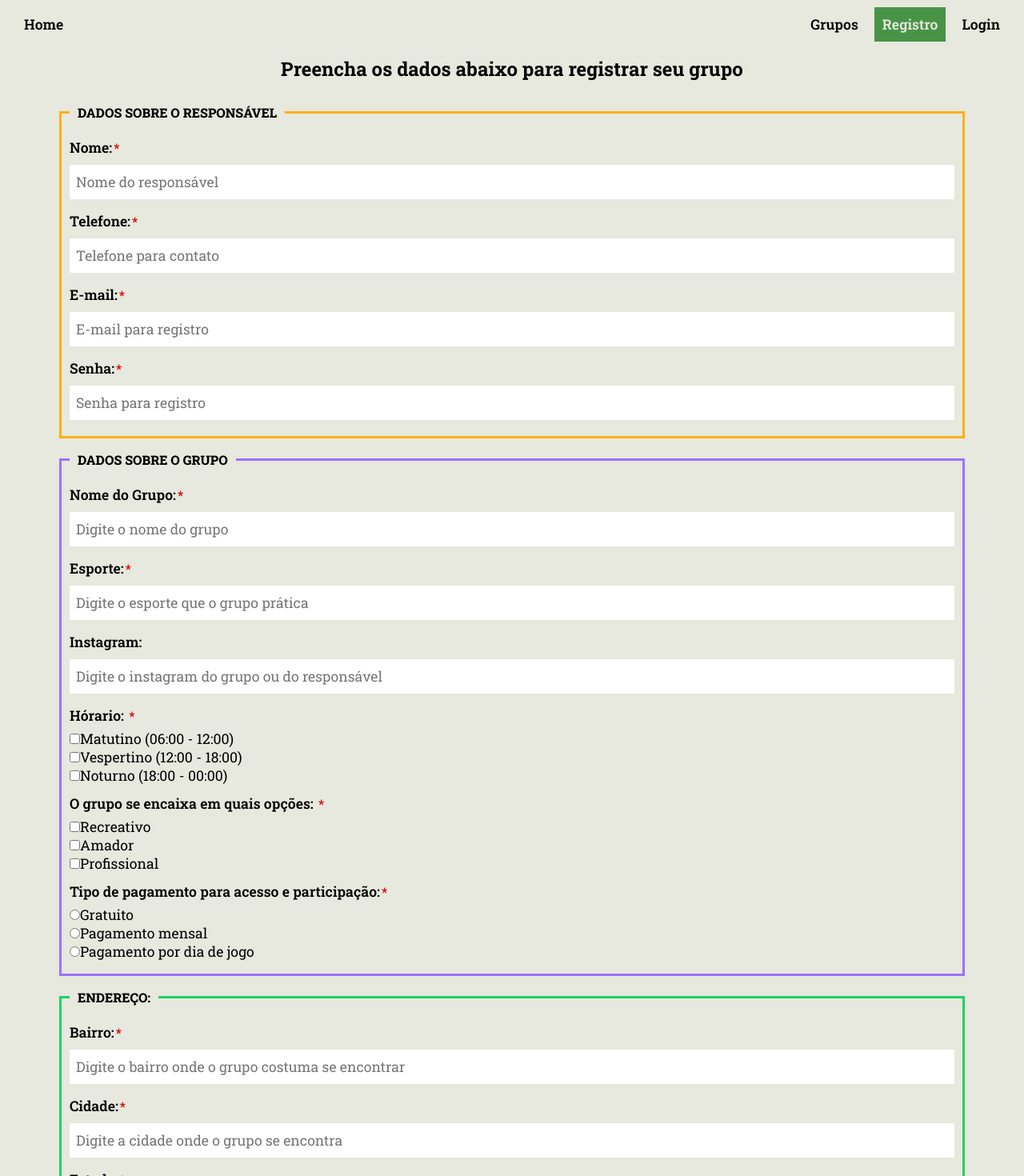
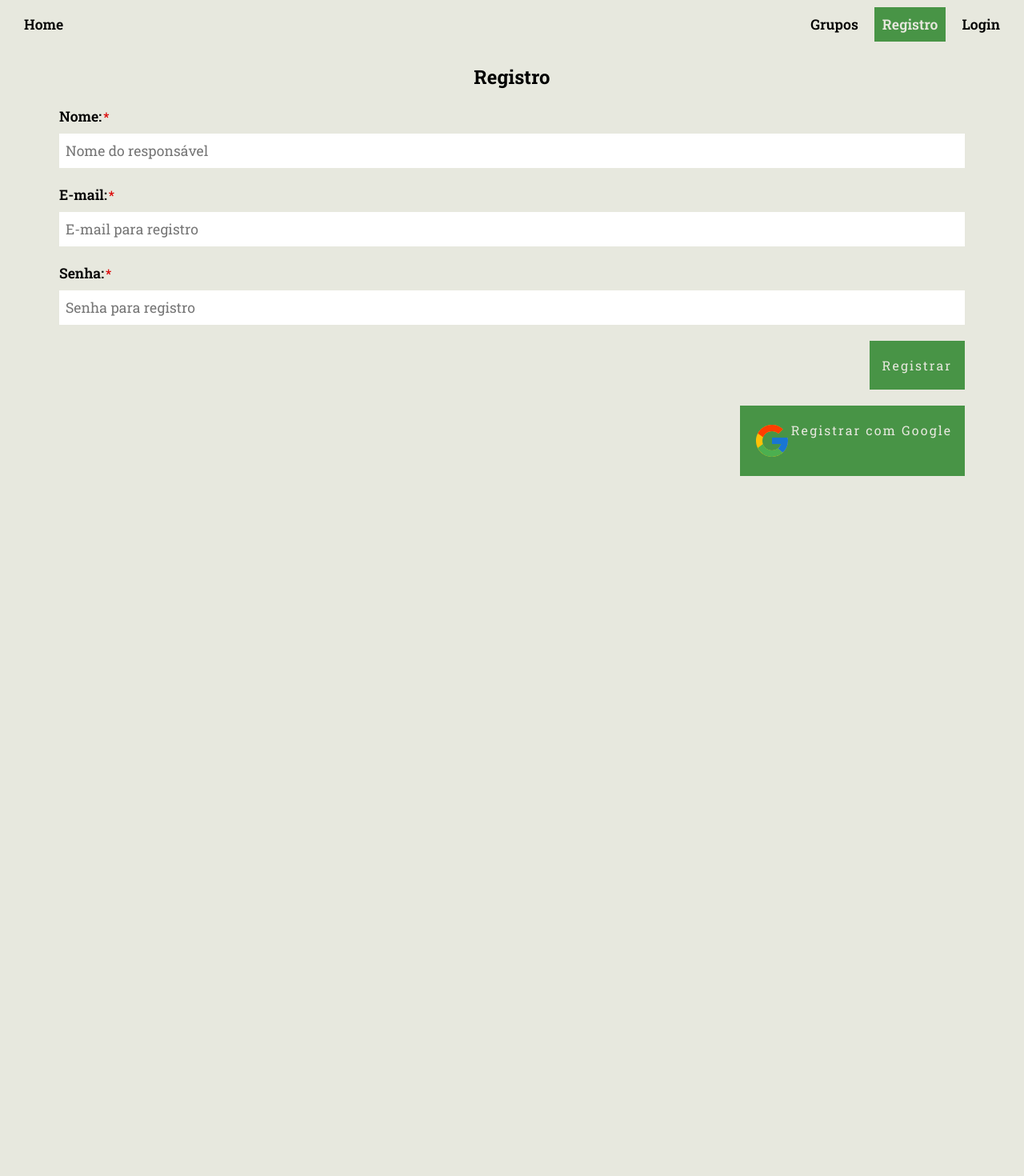
Before and after one commit to NataliaFrancisca/find-group-sports, a React (Create React App) app: page /register in a window 1280 px wide. Shown: the top 1470 px of the page at 80% size. After the commit the page ends 800 px from the top, so only its background shows below. Built offline with nearby package versions, Linux system fonts and the light colour scheme.

Commit message:
feat: change all the form to the new version

```diff
--- a/src/pages/Register/Register.js
+++ b/src/pages/Register/Register.js
@@ -1,79 +1,86 @@
-import { RegisterStyled, AlertMessageStyled } from "./Register.styled";
+import { RegisterStyled } from "./Register.styled";
 
 import { useForm } from "react-hook-form";
-import { useEffect, useRef, useState } from "react";
-
-import list_brazilian_states from "./list_brazilian_states.json";
-import RegisterUser from "./RegisterUser";
-import RegisterGroup from "./RegisterGroup";
-import RegisterAddress from "./RegisterAddress";
+import { useRef } from "react";
 
 const Register = () => {
 
     const ref_form = useRef();
 
-    const { register, reset,  formState: { errors }, handleSubmit } = useForm({
-        manager:{
+    const { register, formState: { errors }, handleSubmit } = useForm({
             name: '',
             email: '',
-            phone: '',
             password: ''
-        },
-
-        group:{
-            name: '',
-            sport: '',
-            address: {neighborhood: '', city: '', state: '', },
-            instagram: '',
-            schedule: [],
-            group_type: '',
-            price: ''
-
-        }
     });
-
-
-    const [showSucceedMessage, setShowSucceedMessage] = useState(false);
-
 
     const onSubmit = data => {
 
         const objErrorIsEmpty = JSON.stringify(errors) === '{}';
 
-        console.log(data);
-
         if(objErrorIsEmpty){
+            console.log(data);
             ref_form.current.reset();
-            setShowSucceedMessage(true)
         }
     }
 
-
-    useEffect(() => {
-        if(showSucceedMessage){
-            setTimeout(() => {
-                setShowSucceedMessage(false);
-                console.log(showSucceedMessage)
-            }, 8000);
-        }
-
-        console.log(showSucceedMessage)
-    },[showSucceedMessage])
-
     return(
         <RegisterStyled>
-            <h1>Preencha os dados abaixo para registrar seu grupo</h1>
 
             <form onSubmit={handleSubmit(onSubmit)} ref={ref_form}>
+                <h1>Registro</h1>
 
-                <RegisterUser errors={errors} register={register} />
-                <RegisterGroup errors={errors} register={register} />
-                <RegisterAddress errors={errors} register={register} />
+                <div className="group-input">
+                    <label className="label-input required-input" htmlFor="name">Nome:</label>
+                    <input
+                        type='text'
+                        name="name"
+                        id="name"
+                        placeholder="Nome do responsável"
+                        {...register("name", {
+                            required: "O campo nome deve ser preenchido",
+                            minLength: {value: 2, message: "O nome deve conter no mínimo 2 caracteres"},
+                            maxLength: {value: 20, message: "O nome deve conter no máximo 20 caracteres"}
+                        })}
+                    />
+                    {errors.name && <p role="alert">{errors.name?.message}</p>}
+                </div>
 
+                <div className="group-input">
+                    <label className="label-input required-input" htmlFor="manager-email">E-mail:</label>
+                    <input
+                        type="email"
+                        name="email"
+                        id="email"
+                        placeholder="E-mail para registro"
+                        {...register("email", {
+                            required: "O campo e-mail deve ser preenchido",
+                            pattern: {value: /^[A-Z0-9._%+-]+@[A-Z0-9.-]+\.[A-Z]{2,}$/i, message: "Preencha corretamente o campo e-mail"}
+                        })}
+                    />
+                    {errors.email && <p role="alert">{errors.email?.message}</p>}
+                </div>
 
-                <button type="submit">Registrar</button>
+                <div className="group-input">
+                    <label className="label-input required-input" htmlFor="password">Senha:</label>
+                    <input
+                        type="password"
+                        name="password"
+                        id="password"
+                        placeholder="Senha para registro"
+                        {...register("password", {
+                            required: "O campo senha deve ser preenchido",
+                            minLength: {value: 6, message: "A senha deve conter no mínimo 6 caracteres"},
+                        })}
+                    />
+                    {errors?.password && <p role="alert">{errors.password?.message}</p>}
+                </div>
 
-                <button onClick={() => setShowSucceedMessage(true)}>TESTE</button>
+                <button type="submit" id='btn-register'>Registrar</button>
+
+                <button id="btn-register-google">
+                    <img src="assets/icon/icon-google.svg" />
+                    Registrar com Google
+                </button>
 
             </form>
         </RegisterStyled>
```
